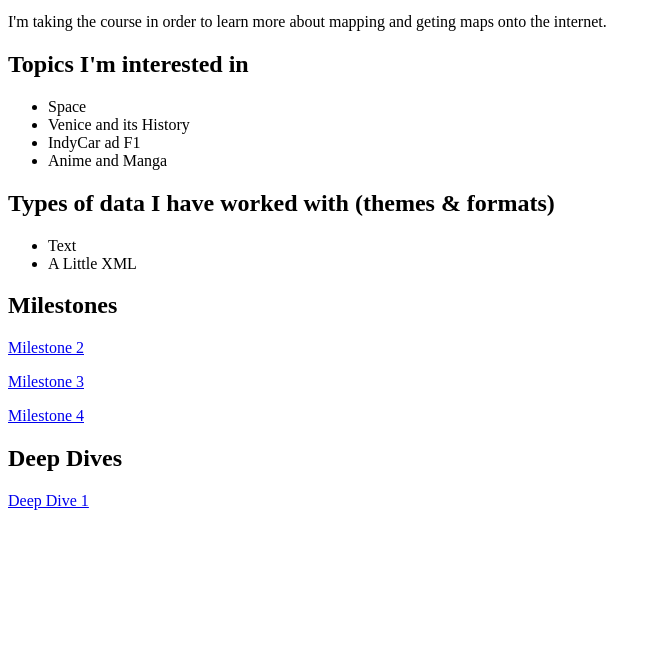
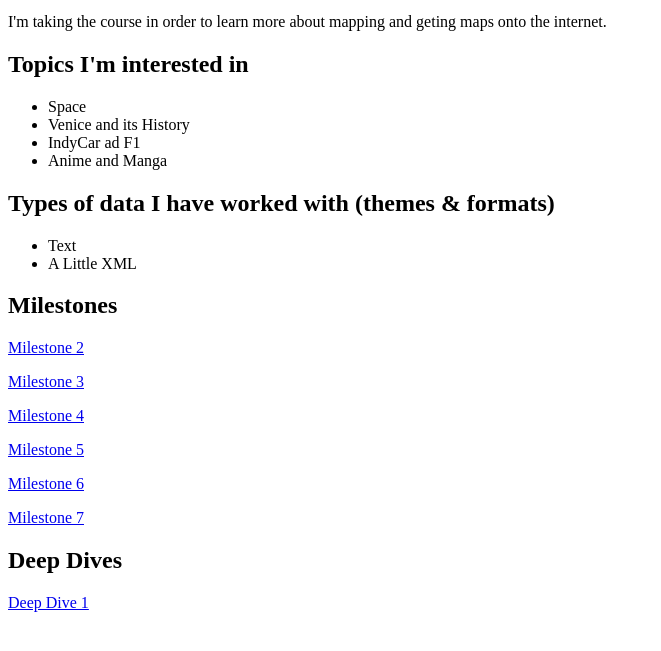
Before and after one commit to Squirrel77/GEOG-485, a plain HTML site: page index.html in a window 1280 px wide. Shown: the part 101-752 px from the top of the page, without its empty margins (0-661 px from the left). Drawn offline with Linux system fonts and the light colour scheme.

Commit message:
Update index.html

```diff
--- a/index.html
+++ b/index.html
@@ -35,6 +35,9 @@
 		<p><a href="http://squirrel77.github.io/GEOG-485/milestone_02.html">Milestone 2</a></p>
 		<p><a href="http://squirrel77.github.io/GEOG-485/Milestone_3.html">Milestone 3</a></p>
 		<p><a href="http://squirrel77.github.io/GEOG-485/Milestone_4.html">Milestone 4</a></p>
+		<p><a href="http://squirrel77.github.io/GEOG-485/Milestone_5.html">Milestone 5</a></p>
+		<p><a href="http://squirrel77.github.io/GEOG-485/Milestone_6.html">Milestone 6</a></p>
+		<p><a href="http://squirrel77.github.io/GEOG-485/Milestone_7.html">Milestone 7</a></p>
 
 		<h2>Deep Dives</h2>
 		<p><a href="http://squirrel77.github.io/GEOG-485/Deep_Dive_1.html">Deep Dive 1</a></p>
```
